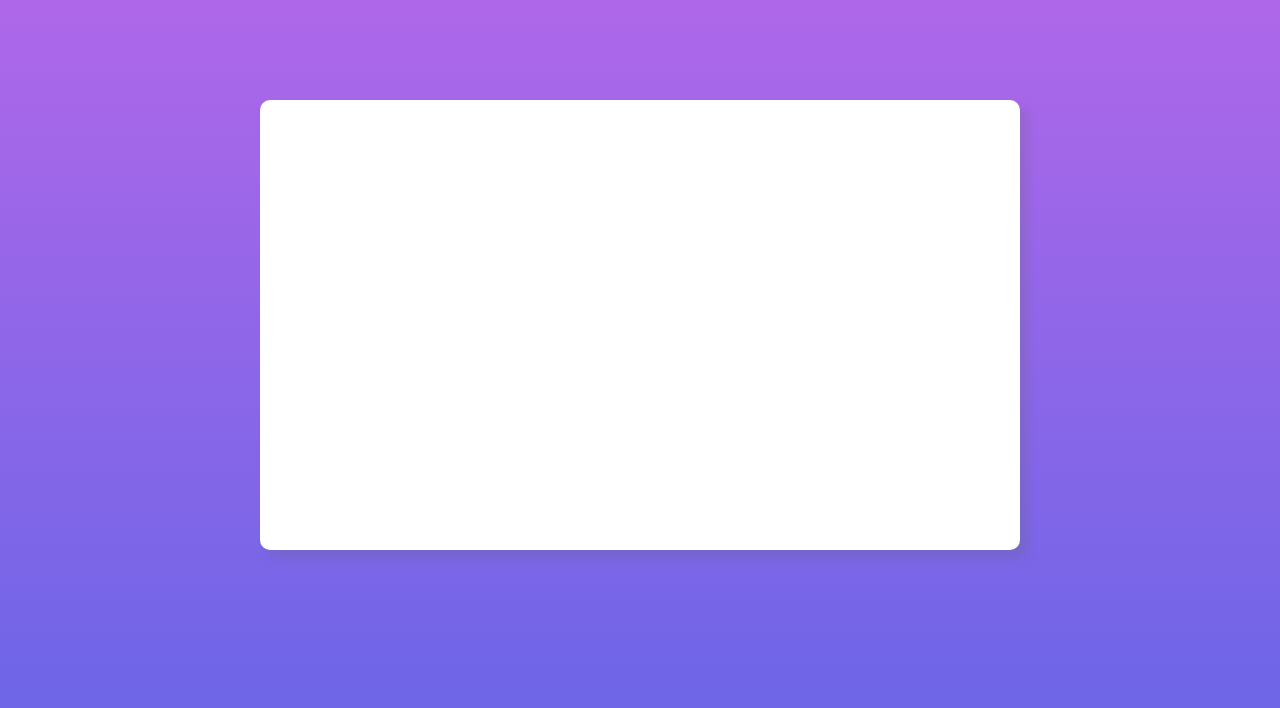
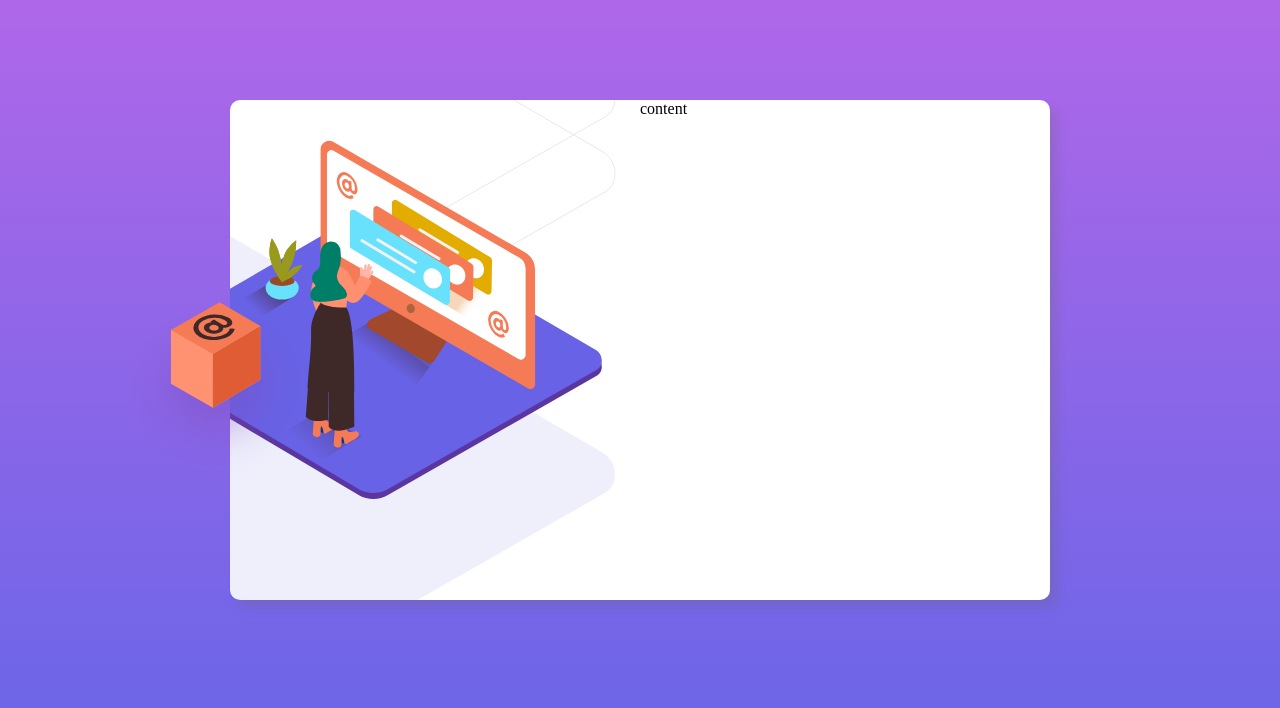
Before and after one commit to muqtadi/faq-accordion-card-main, a plain HTML site: page index.html in a window 1280 px wide. Drawn offline with Linux system fonts and the light colour scheme.

Commit message:
Add-card-and-picture-section

```diff
--- a/index.html
+++ b/index.html
@@ -9,21 +9,28 @@
 </head>
 <body>
   <div class="wrapper">
-    <div class="wrapper">
-      <div class="wrapp__row">
+    <div class="wrapp__row">
 
-        <!-- card -->
-        <div class="card">
-          <div class="card__row">
+      <!-- card -->
+      <div class="card">
+        <div class="card__row">
 
-            <picture>
-            </picture>
+          <picture class="picture">
+            <img class="picture__box" src="./img/illustration-box-desktop.svg" alt="">
+            <div class="picture__row">
+              <img class="picture__woman" src="./img/illustration-woman-online-desktop.svg" alt="">
+              <img class="picture__bg" src="./img/bg-pattern-desktop.svg" alt="">
+            </div>
+          </picture>
 
+          <div class="content">
+            content
           </div>
+
         </div>
+      </div>
 
-      </div>
     </div>
   </div>
+  </html>
 </body>
-</html>
--- /dev/null
+++ b/scss/_picture.scss
@@ -0,0 +1,30 @@
+.picture{
+  width: 410px;
+  height: 500px;
+  position: relative;
+}
+.picture__row{
+  width: 100%;
+  height: 100%;
+  position: absolute;
+  overflow: hidden;
+  z-index: 0;
+}
+
+.picture__bg{
+  position: absolute;
+  transform: translate(-580px, -300px);
+  z-index: 1;
+}
+
+.picture__woman{
+  transform: translate(-100px, 40px);
+  position: absolute;
+  z-index: 2;
+}
+
+.picture__box{
+  position: absolute;
+  transform: translate(-110px, 200px);
+  z-index: 3;
+}
--- a/scss/style.scss
+++ b/scss/style.scss
@@ -1,3 +1,6 @@
+@import './picture';
+
+
 *{
   margin: 0;
   padding: 0;
@@ -18,9 +21,15 @@
 }
 
 .card{
-  width: 760px;
-  height: 450px;
+  width: 820px;
+  height: 500px;
   background-color: rgb(255, 255, 255);
   border-radius: 10px;
   box-shadow: 8px 8px 10px rgba(102, 101, 101, 0.2);
+  position: relative;
 }
+
+.card__row{
+  display: grid;
+  grid-template-columns: 50% 50%;
+}
```
Also changed, not shown: css/picture.css (added), css/style.css, 2 other files.
